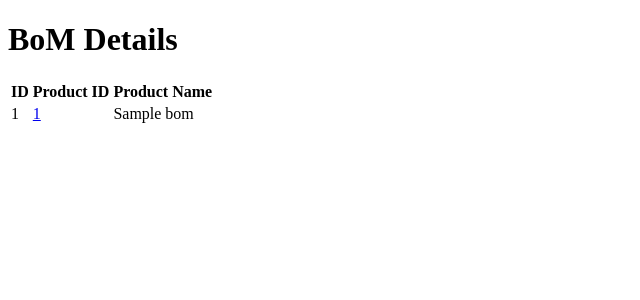
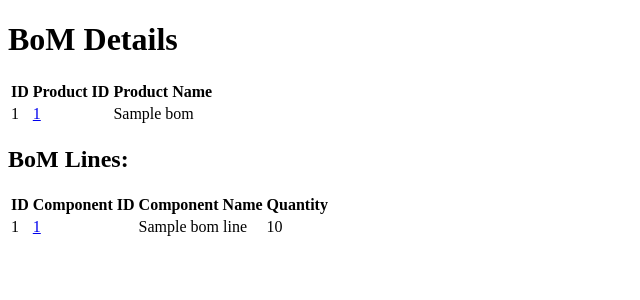
Before and after one commit to nikalmus/erp, a Flask app: page /boms/1 in a window 1280 px wide. Shown: the top 300 px of the page, without its empty margins (0-640 px from the left). Run offline with Flask 3, Linux system fonts and the light colour scheme; a database or web service that is not in the repository returns one stand-in record (values such as "Sample title"); some libraries are stand-ins or nearby versions.

Commit message:
bom_lines in bom details page

```diff
--- a/app/bom/routes.py
+++ b/app/bom/routes.py
@@ -21,16 +21,20 @@ def get_bom(id):
     conn = connect()
     cursor = conn.cursor()
 
-    #cursor.execute("SELECT * FROM bom WHERE id = %s", (id,))
     cursor.execute("SELECT bom.id, product.id, product.name \
                    FROM bom JOIN product ON bom.product_id = product.id \
                    WHERE bom.id = %s", (id,))
 
     bom = cursor.fetchone()
 
-    print(bom)
+    cursor.execute("SELECT bom_line.id, bom_line.bom_id, bom_line.component_id, \
+                   product.name, bom_line.quantity \
+                   FROM bom_line JOIN product ON bom_line.component_id = product.id \
+                   WHERE bom_line.bom_id = %s", (id,))
+
+    bom_lines = cursor.fetchall()
 
     cursor.close()
     conn.close()
 
-    return render_template('bom_detail.html', bom=bom)
+    return render_template('bom_detail.html', bom=bom, bom_lines=bom_lines)
--- a/app/bom/templates/bom_detail.html
+++ b/app/bom/templates/bom_detail.html
@@ -17,5 +17,22 @@
             <td>{{ bom[2] }}</td>
         </tr>
     </table>
+    <h2>BoM Lines:</h2>
+    <table>
+        <tr>
+            <th>ID</th>
+            <th>Component ID</th>
+            <th>Component Name</th>
+            <th>Quantity</th>
+        </tr>
+        {% for bom_line in bom_lines %}
+        <tr>
+            <td>{{ bom_line[0] }}</td>
+            <td><a href="/products/{{ bom_line[2] }}">{{ bom_line[2] }}</a></td>
+            <td>{{ bom_line[3] }}</td>
+            <td>{{ bom_line[4] }}</td>
+        </tr>
+        {% endfor %}
+    </table>
 </body>
 </html>
```
